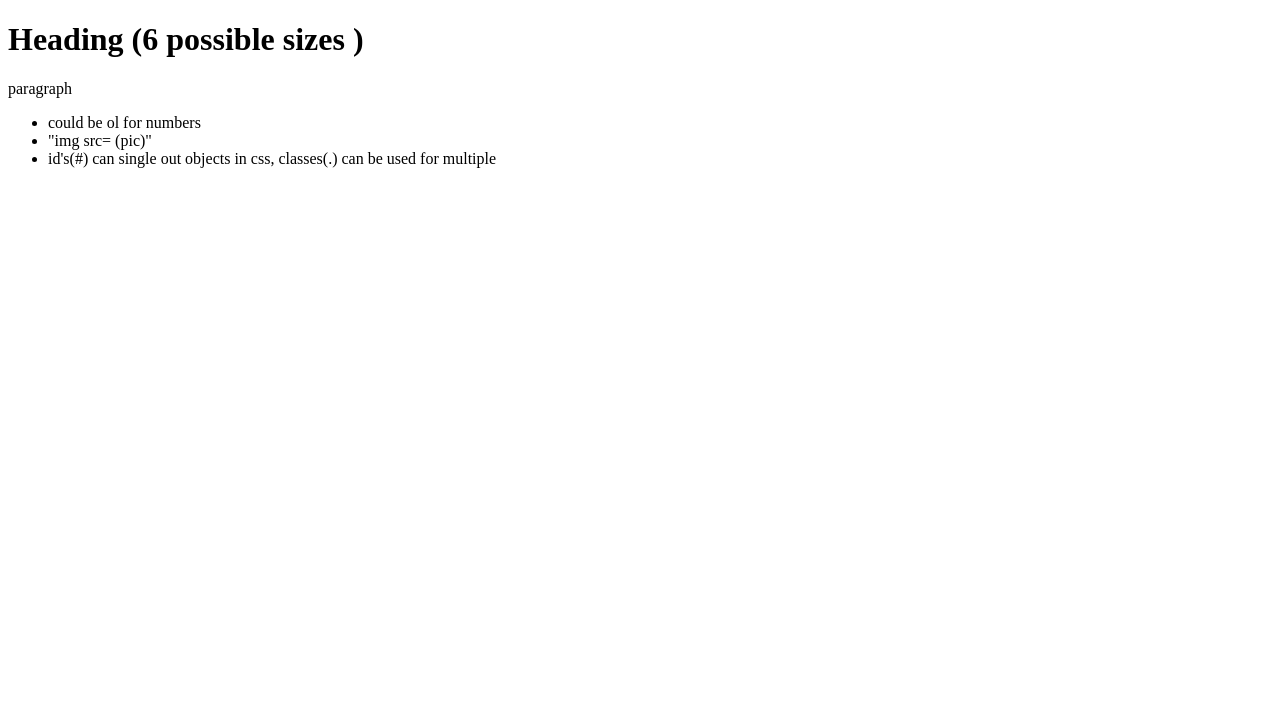
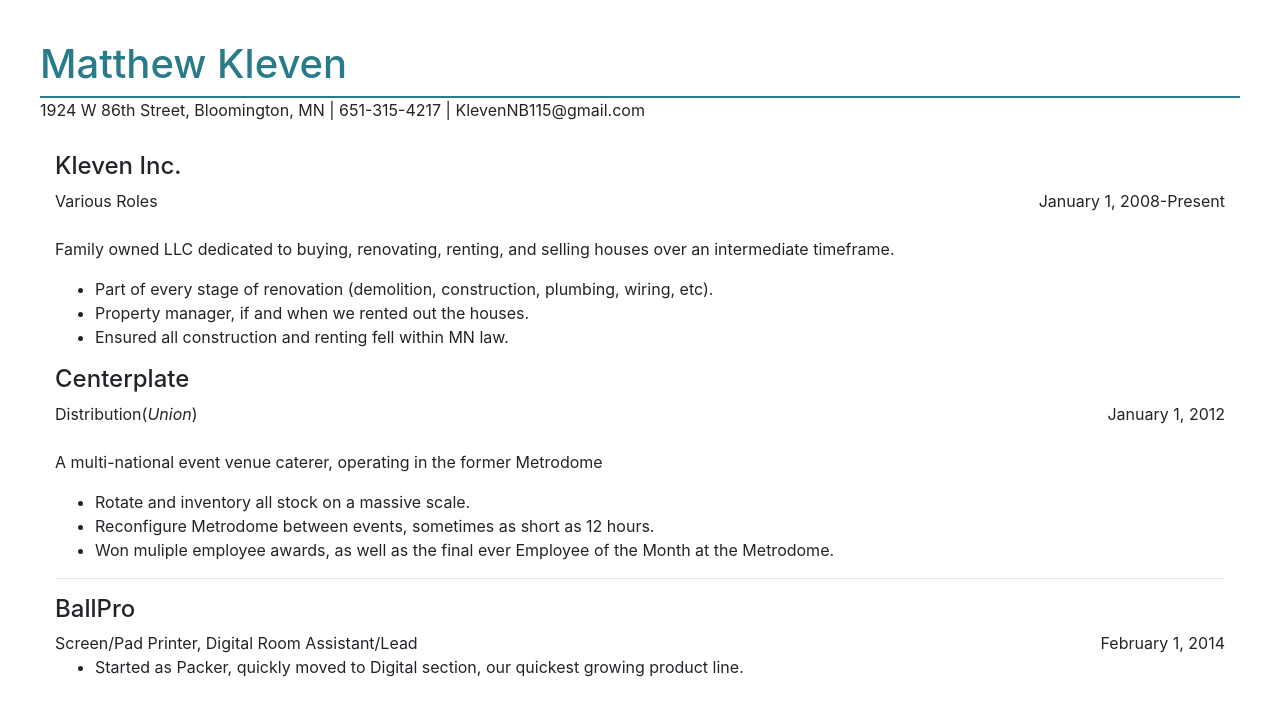
Before and after one commit to Klevennb/Resume-MatthewKleven, a plain HTML site: page index.html in a window 1280 px wide. Drawn offline with nearby package versions, Linux system fonts and the light colour scheme.

Commit message:
Update index.html

```diff
--- a/index.html
+++ b/index.html
@@ -1,19 +1,83 @@
 <!DOCTYPE html>
-<html>
+<html lang="en">
+
   <head>
-  <meta charset="utf-8">
-  <meta name="viewport" content="width=device-width">
-  <title>JS Bin</title>
+    <meta charset="utf-8" />
+    <title>Matthew Kleven Resume</title>
+
+    <link rel="stylesheet" href="https://stackpath.bootstrapcdn.com/bootstrap/4.1.1/css/bootstrap.min.css" />
+    <link href="style.css" rel="stylesheet" />
   </head>
+
   <body>
-  <h1> Heading (6 possible sizes )</h1>
-  <p>paragraph</p>
+    <div class="container-fluid">
+
+      <div class="row title">
+        <h1>Matthew Kleven</h1>
+      </div>
+      <div class="row">
+        1924 W 86th Street, Bloomington, MN | 651-315-4217 | KlevenNB115@gmail.com
+      </div>
+
+      <div class="Bio">
+
+      </div>
+      <div class="work-exp">
+          <div>
+             <h4>Kleven Inc.</h4>
+           <span>Various Roles</span>
+           <span class="timeframe">January 1, 2008-Present</span>
+
+            <br><br>
+
+          <p>Family owned LLC dedicated to buying, renovating, renting, and selling houses over an intermediate timeframe.</p>
+
           <ul>
-    <li>could be ol for numbers</li>
-    <li> "img src= (pic)" </li>
-    <li>id's(#) can single out objects in css, classes(.) can be used for multiple </li>
+
+            <li>Part of every stage of renovation (demolition, construction, plumbing, wiring, etc).</li>
+            <li>Property manager, if and when we rented out the houses.</li>
+            <li>Ensured all construction and renting fell within MN law.</li>
           </ul>
-  <div class="box"></div>
+          </div>
+
+          <div>
+
+           <h4>Centerplate</h4>
+           <span>Distribution(<em>Union</em>)</span>
+           <span class="timeframe">January 1, 2012</span>
+
+            <br><br>
+
+          <p>A multi-national event venue caterer, operating in the former Metrodome</p>
+
+          <ul>
+
+            <li>Rotate and inventory all stock on a massive scale.</li>
+            <li>Reconfigure Metrodome between events, sometimes as short as 12 hours.</li>
+            <li>Won muliple employee awards, as well as the final ever Employee of the Month at the Metrodome.</li>
+          </ul>
+        </div>
+
+          <hr>
+
+        <div>
+          <h4>BallPro</h4>
+          <span>Screen/Pad Printer, Digital Room Assistant/Lead</span>
+          <span class="timeframe">February 1, 2014</span>
+          <ul>
+            <li>Started as Packer, quickly moved to Digital section, our quickest growing product line.</li>
+          </ul>
+        </div>
+
+
+
+
+      </div>
+
+
+
+    </div>
 
   </body>
+
 </html>
```
Lines whose indentation alone changed are shown as unchanged.
